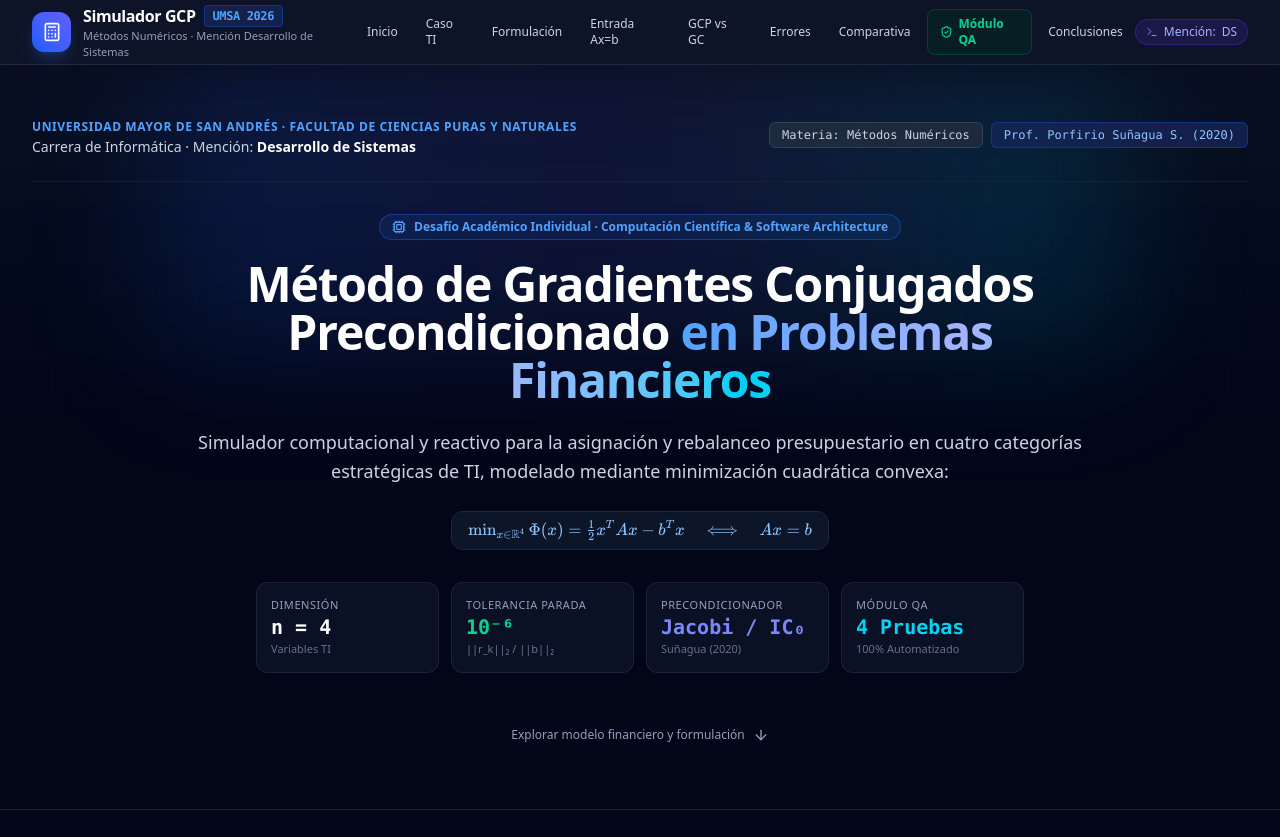
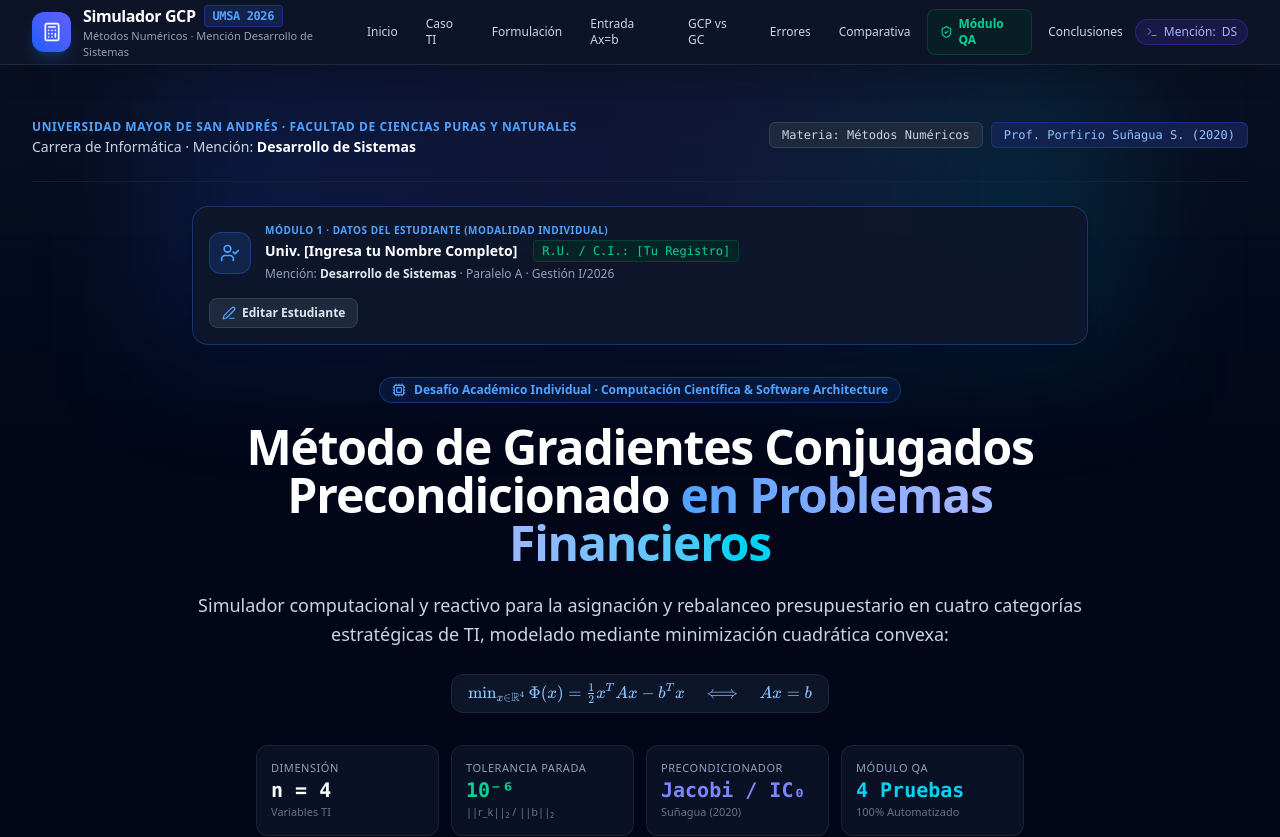
Before and after one commit to AlejandroQuintelaAguilar/Metodos_numericos_Analisis_Financiero, a React (Vite) app: page / in a window 1280 px wide. Shown: the top 837 px of the page. Built offline with nearby package versions, Linux system fonts and the light colour scheme.

Commit message:
Módulo 1: Añadir tarjeta de identificación con los datos del estudiante en la sección de inicio

```diff
--- a/src/ui/components/HeroSection.tsx
+++ b/src/ui/components/HeroSection.tsx
@@ -4,11 +4,29 @@
  * identificación del estudiante y síntesis del problema de optimización presupuestaria TI.
  */
 
-import React from 'react';
-import { Cpu, ArrowDown } from 'lucide-react';
+import React, { useState } from 'react';
+import { Cpu, ArrowDown, UserCheck, Edit3, Check } from 'lucide-react';
 import { MathBlock } from './MathBlock';
 
 export const HeroSection: React.FC = () => {
+  const [isEditingStudent, setIsEditingStudent] = useState(false);
+  const [studentName, setStudentName] = useState(() =>
+    localStorage.getItem('umsa_student_name') || 'Univ. [Ingresa tu Nombre Completo]'
+  );
+  const [studentRU, setStudentRU] = useState(() =>
+    localStorage.getItem('umsa_student_ru') || 'R.U. / C.I.: [Tu Registro]'
+  );
+  const [studentParallel, setStudentParallel] = useState(() =>
+    localStorage.getItem('umsa_student_parallel') || 'Paralelo A · Gestión I/2026'
+  );
+
+  const handleSaveStudent = () => {
+    localStorage.setItem('umsa_student_name', studentName);
+    localStorage.setItem('umsa_student_ru', studentRU);
+    localStorage.setItem('umsa_student_parallel', studentParallel);
+    setIsEditingStudent(false);
+  };
+
   return (
     <section id="inicio" className="relative pt-12 pb-16 overflow-hidden border-b border-slate-800/80 bg-gradient-to-b from-slate-900/60 via-slate-950 to-slate-950">
       {/* Glow decorativo de fondo */}
@@ -16,7 +34,7 @@ export const HeroSection: React.FC = () => {
 
       <div className="max-w-7xl mx-auto px-4 sm:px-6 lg:px-8 relative z-10">
         {/* Encabezado Institucional UMSA */}
-        <div className="flex flex-wrap items-center justify-between gap-4 mb-8 pb-6 border-b border-slate-800/60">
+        <div className="flex flex-wrap items-center justify-between gap-4 mb-6 pb-6 border-b border-slate-800/60">
           <div>
             <span className="text-xs uppercase tracking-wider font-semibold text-blue-400">
               Universidad Mayor de San Andrés · Facultad de Ciencias Puras y Naturales
@@ -33,6 +51,72 @@ export const HeroSection: React.FC = () => {
               Prof. Porfirio Suñagua S. (2020)
             </span>
           </div>
+        </div>
+
+        {/* Tarjeta de Datos del Estudiante (Módulo 1 Obligatorio - Sección 7) */}
+        <div className="max-w-4xl mx-auto mb-8 p-4 rounded-2xl bg-slate-900/90 border border-blue-500/30 shadow-lg flex flex-wrap items-center justify-between gap-4">
+          <div className="flex items-center gap-3.5">
+            <div className="p-2.5 rounded-xl bg-blue-500/15 text-blue-400 border border-blue-500/30">
+              <UserCheck className="w-5 h-5" />
+            </div>
+            {!isEditingStudent ? (
+              <div>
+                <span className="text-[10px] uppercase tracking-wider font-semibold text-blue-400 block">
+                  Módulo 1 · Datos del Estudiante (Modalidad Individual)
+                </span>
+                <div className="flex flex-wrap items-center gap-x-4 gap-y-1 mt-0.5">
+                  <span className="text-sm font-bold text-white">{studentName}</span>
+                  <span className="text-xs font-mono text-emerald-400 bg-emerald-950/60 px-2 py-0.5 rounded border border-emerald-800/50">
+                    {studentRU}
+                  </span>
+                  <span className="text-xs text-slate-400">
+                    Mención: <strong className="text-slate-200">Desarrollo de Sistemas</strong> · {studentParallel}
+                  </span>
+                </div>
+              </div>
+            ) : (
+              <div className="grid grid-cols-1 sm:grid-cols-3 gap-2 w-full sm:w-auto">
+                <input
+                  type="text"
+                  value={studentName}
+                  onChange={(e) => setStudentName(e.target.value)}
+                  placeholder="Nombre Completo"
+                  className="px-2.5 py-1.5 text-xs rounded-lg bg-slate-950 border border-slate-700 text-white focus:outline-none focus:ring-1 focus:ring-blue-500"
+                />
+                <input
+                  type="text"
+                  value={studentRU}
+                  onChange={(e) => setStudentRU(e.target.value)}
+                  placeholder="R.U. / C.I."
+                  className="px-2.5 py-1.5 text-xs font-mono rounded-lg bg-slate-950 border border-slate-700 text-emerald-300 focus:outline-none focus:ring-1 focus:ring-blue-500"
+                />
+                <input
+                  type="text"
+                  value={studentParallel}
+                  onChange={(e) => setStudentParallel(e.target.value)}
+                  placeholder="Paralelo / Gestión"
+                  className="px-2.5 py-1.5 text-xs rounded-lg bg-slate-950 border border-slate-700 text-slate-200 focus:outline-none focus:ring-1 focus:ring-blue-500"
+                />
+              </div>
+            )}
+          </div>
+
+          <button
+            onClick={() => (isEditingStudent ? handleSaveStudent() : setIsEditingStudent(true))}
+            className="inline-flex items-center gap-1.5 px-3 py-1.5 rounded-lg text-xs font-semibold bg-slate-800 hover:bg-slate-700 text-slate-200 border border-slate-700 transition"
+          >
+            {isEditingStudent ? (
+              <>
+                <Check className="w-3.5 h-3.5 text-emerald-400" />
+                <span>Guardar Datos</span>
+              </>
+            ) : (
+              <>
+                <Edit3 className="w-3.5 h-3.5 text-blue-400" />
+                <span>Editar Estudiante</span>
+              </>
+            )}
+          </button>
         </div>
 
         {/* Título Principal */}
```
